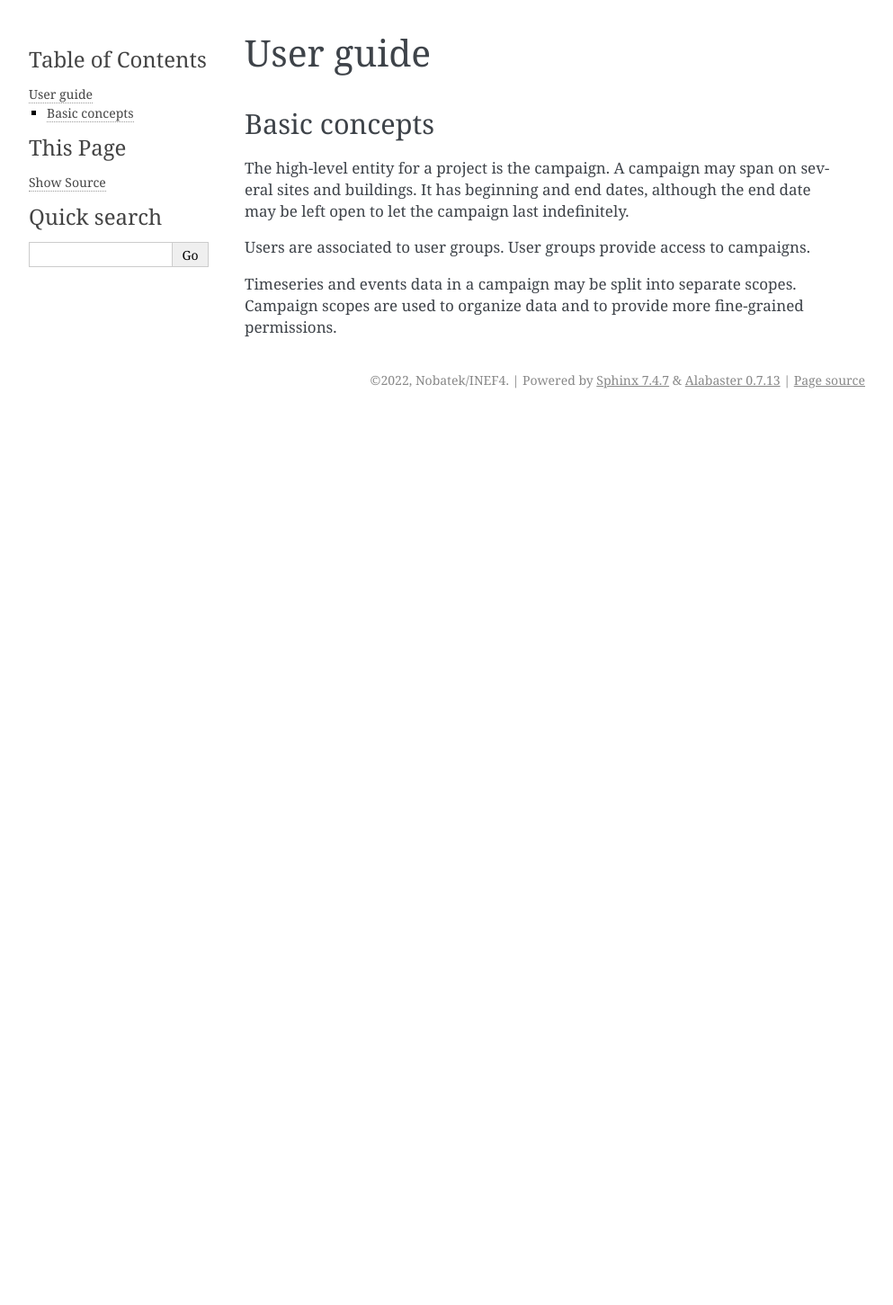
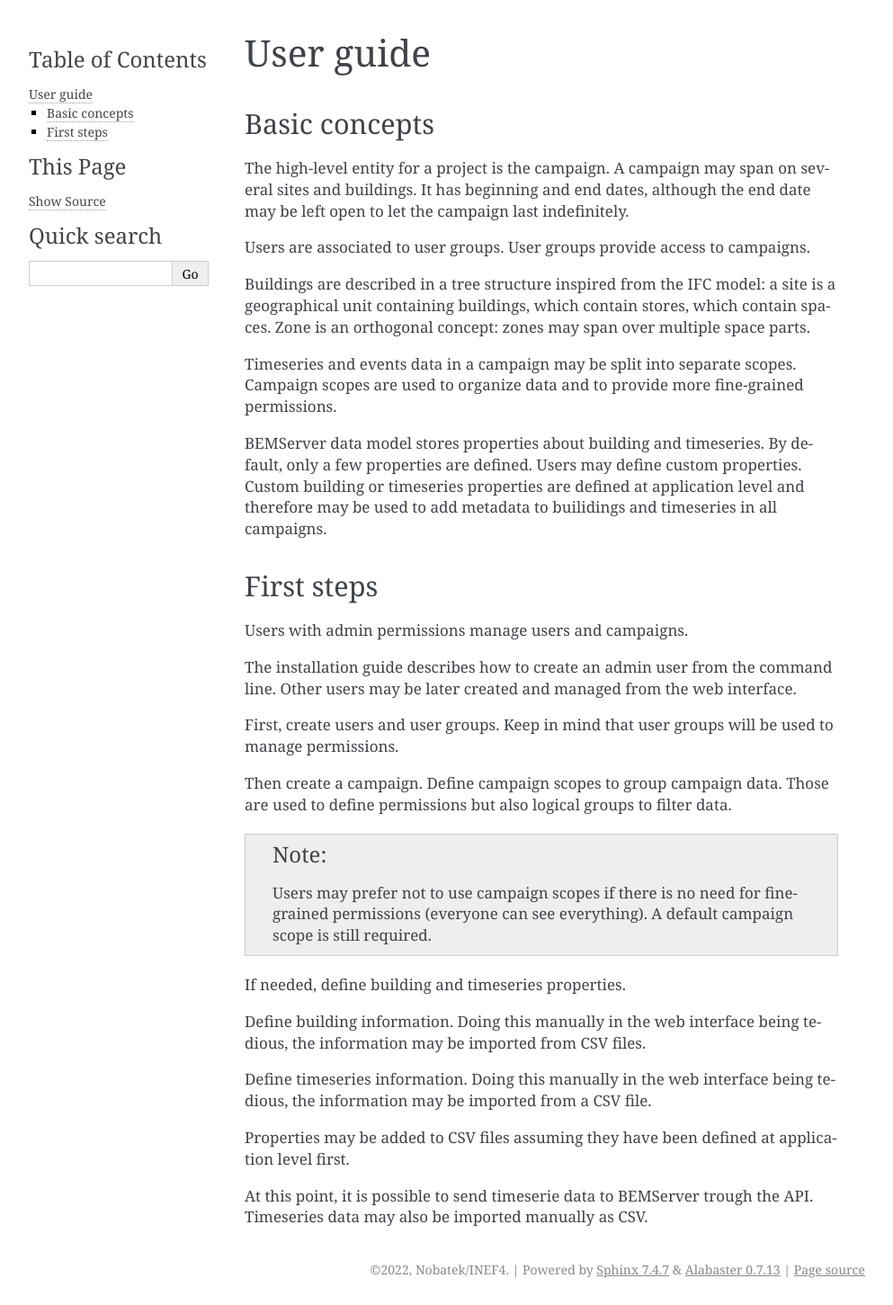
Before and after one commit to BEMServer/bemserver-docs, a Sphinx documentation site: the page built from source/user_guide.rst, in a window 1280 px wide. Shown: the whole page at 90% size, without its empty margins (148-1141 px from the left). Built offline with Sphinx 7.4.7, drawn with Linux system fonts in a browser that asks for light colours; before the commit the page ends 900 px from its top, so only the background shows below that.

Commit message:
Improve user guide, add first "steps section"

```diff
--- a/source/user_guide.rst
+++ b/source/user_guide.rst
@@ -13,6 +13,51 @@ date may be left open to let the campaign last indefinitely.
 
 Users are associated to user groups. User groups provide access to campaigns.
 
+Buildings are described in a tree structure inspired from the IFC model: a site
+is a geographical unit containing buildings, which contain stores, which
+contain spaces. Zone is an orthogonal concept: zones may span over multiple
+space parts.
+
 Timeseries and events data in a campaign may be split into separate scopes.
 Campaign scopes are used to organize data and to provide more fine-grained
 permissions.
+
+BEMServer data model stores properties about building and timeseries. By
+default, only a few properties are defined. Users may define custom properties.
+Custom building or timeseries properties are defined at application level and
+therefore may be used to add metadata to builidings and timeseries in all
+campaigns.
+
+First steps
+===========
+
+Users with admin permissions manage users and campaigns.
+
+The installation guide describes how to create an admin user from the command
+line. Other users may be later created and managed from the web interface.
+
+First, create users and user groups. Keep in mind that user groups will be used
+to manage permissions.
+
+Then create a campaign. Define campaign scopes to group campaign data. Those
+are used to define permissions but also logical groups to filter data.
+
+.. note::
+
+   Users may prefer not to use campaign scopes if there is no need for
+   fine-grained permissions (everyone can see everything). A default campaign
+   scope is still required.
+
+If needed, define building and timeseries properties.
+
+Define building information. Doing this manually in the web interface being
+tedious, the information may be imported from CSV files.
+
+Define timeseries information. Doing this manually in the web interface being
+tedious, the information may be imported from a CSV file.
+
+Properties may be added to CSV files assuming they have been defined at
+application level first.
+
+At this point, it is possible to send timeserie data to BEMServer trough the
+API. Timeseries data may also be imported manually as CSV.
```
